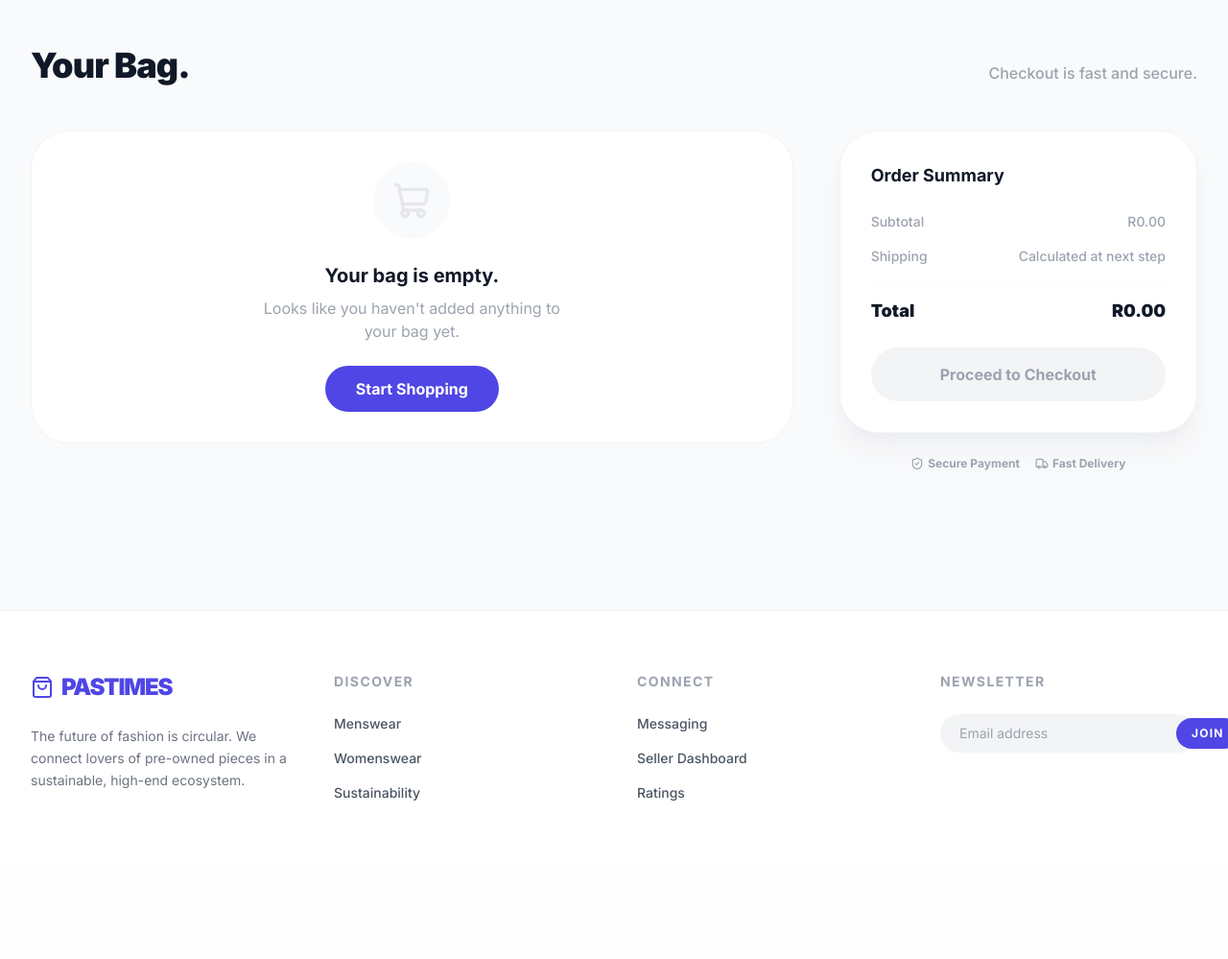
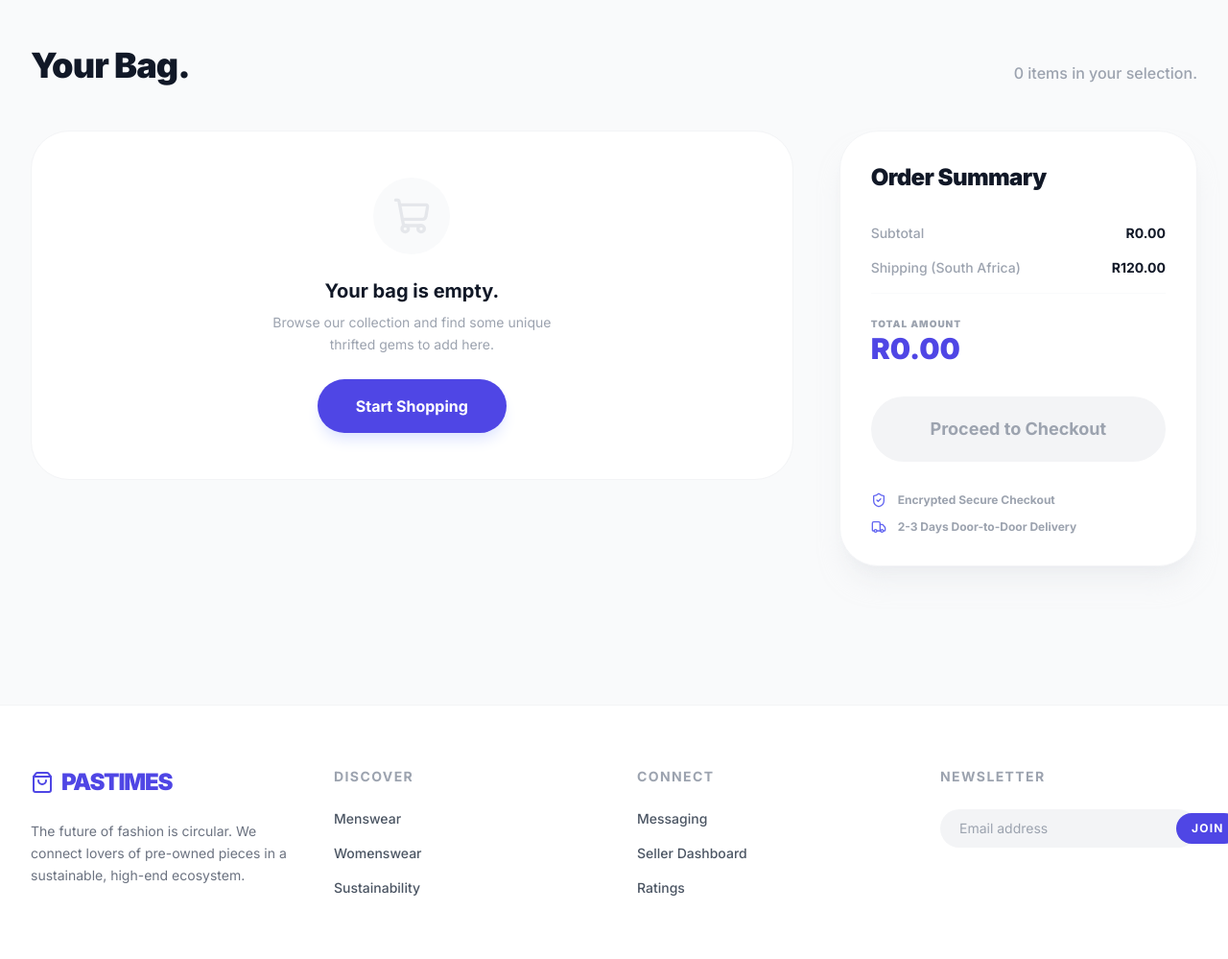
Before and after one commit to RC-WEDE6021-PART-2-AND-PART-3/rc-pta-wede6021-part2-and-3-website-developers, a PHP site: page /cart.php in a window 1280 px wide. Shown: the part 65-1064 px from the top of the page at 96% size. Before the commit the page ends 899 px from the top, so only its background shows below. Run offline with PHP 8.4, Linux system fonts and the light colour scheme; a user stored in the database is signed in; data comes from the database, SQL or seed files in the repository; data that the repository does not hold is empty; some libraries are stand-ins or nearby versions.

Commit message:
Update cart.php

```diff
--- a/cart.php
+++ b/cart.php
@@ -4,6 +4,21 @@ if (!isset($_SESSION['userId'])) {
     header("Location: login.php");
     exit;
 }
+
+$userId = $_SESSION['userId'];
+
+// Remove item logic
+if (isset($_GET['remove'])) {
+    $cartId = intval($_GET['remove']);
+    $conn->query("DELETE FROM carts WHERE cartId = $cartId AND userId = $userId");
+}
+
+$cartSql = "SELECT c.*, p.name, p.price, p.imageUrl, p.brand, p.size FROM carts c
+            JOIN products p ON c.productId = p.productId
+            WHERE c.userId = $userId";
+$cartResult = $conn->query($cartSql);
+
+$subtotal = 0;
 ?>
 <?php include 'header.php'; ?>
 
@@ -11,50 +26,84 @@ if (!isset($_SESSION['userId'])) {
     <div class="space-y-12">
         <div class="flex justify-between items-end">
             <h2 class="text-4xl font-black tracking-tight">Your Bag.</h2>
-            <p class="text-gray-400 font-medium">Checkout is fast and secure.</p>
+            <p class="text-gray-400 font-medium"><?php echo $cartResult->num_rows; ?> items in your selection.</p>
         </div>
 
         <div class="grid lg:grid-cols-3 gap-12">
             <!-- Bag Items -->
             <div class="lg:col-span-2 space-y-4">
-                <div class="bg-white p-8 rounded-[2.5rem] border border-gray-100 text-center space-y-6">
+                <?php if ($cartResult->num_rows > 0): ?>
+                    <?php while($item = $cartResult->fetch_assoc()):
+                        $itemTotal = $item['price'] * $item['quantity'];
+                        $subtotal += $itemTotal;
+                    ?>
+                        <div class="bg-white p-6 rounded-[2rem] border border-gray-100 flex gap-6 items-center">
+                            <div class="w-24 h-24 bg-gray-50 rounded-2xl overflow-hidden shrink-0">
+                                <img src="<?php echo $item['imageUrl']; ?>" class="w-full h-full object-cover">
+                            </div>
+                            <div class="flex-1">
+                                <div class="text-[10px] font-bold text-indigo-600 uppercase tracking-widest"><?php echo $item['brand']; ?></div>
+                                <h3 class="font-bold text-lg text-gray-900"><?php echo $item['name']; ?></h3>
+                                <p class="text-xs text-gray-400 font-medium italic">Size: <?php echo $item['size']; ?></p>
+                            </div>
+                            <div class="text-right space-y-2">
+                                <div class="font-black text-xl text-gray-900">R<?php echo number_format($itemTotal, 2); ?></div>
+                                <div class="flex items-center justify-end gap-3">
+                                    <span class="text-xs font-bold text-gray-400 uppercase">Qty: <?php echo $item['quantity']; ?></span>
+                                    <a href="cart.php?remove=<?php echo $item['cartId']; ?>" class="p-2 bg-red-50 text-red-500 rounded-full hover:bg-red-100 transition-colors">
+                                        <i data-lucide="trash-2" class="w-4 h-4"></i>
+                                    </a>
+                                </div>
+                            </div>
+                        </div>
+                    <?php endwhile; ?>
+                <?php else: ?>
+                    <div class="bg-white p-12 rounded-[2.5rem] border border-gray-100 text-center space-y-6">
                         <div class="w-20 h-20 bg-gray-50 rounded-full mx-auto flex items-center justify-center">
                             <i data-lucide="shopping-cart" class="w-10 h-10 text-gray-200"></i>
                         </div>
                         <div class="space-y-2">
                             <h3 class="text-xl font-bold">Your bag is empty.</h3>
-                        <p class="text-gray-400 max-w-xs mx-auto">Looks like you haven't added anything to your bag yet.</p>
+                            <p class="text-gray-400 max-w-xs mx-auto text-sm leading-relaxed">Browse our collection and find some unique thrifted gems to add here.</p>
                         </div>
-                    <a href="shop.php" class="inline-block bg-indigo-600 text-white px-8 py-3 rounded-full font-bold hover:bg-indigo-700 transition-colors">Start Shopping</a>
+                        <a href="shop.php" class="inline-block bg-indigo-600 text-white px-10 py-4 rounded-full font-bold hover:bg-indigo-700 transition-all shadow-lg shadow-indigo-100">Start Shopping</a>
                     </div>
+                <?php endif; ?>
             </div>
 
             <!-- Summary -->
             <div class="space-y-6">
-                <div class="bg-white p-8 rounded-[2.5rem] border border-gray-100 shadow-xl shadow-gray-200/50 space-y-6">
-                    <h3 class="font-bold text-lg">Order Summary</h3>
-                    <div class="space-y-4 text-sm font-medium">
-                        <div class="flex justify-between text-gray-400">
-                            <span>Subtotal</span>
-                            <span>R0.00</span>
+                <div class="bg-white p-8 rounded-[2.5rem] border border-gray-100 shadow-xl shadow-gray-200/50 space-y-8 sticky top-24">
+                    <h3 class="font-black text-2xl tracking-tight">Order Summary</h3>
+                    <div class="space-y-4">
+                        <div class="flex justify-between text-sm font-medium">
+                            <span class="text-gray-400">Subtotal</span>
+                            <span class="text-gray-900 font-bold">R<?php echo number_format($subtotal, 2); ?></span>
                         </div>
-                        <div class="flex justify-between text-gray-400">
-                            <span>Shipping</span>
-                            <span>Calculated at next step</span>
+                        <div class="flex justify-between text-sm font-medium">
+                            <span class="text-gray-400">Shipping (South Africa)</span>
+                            <span class="text-gray-900 font-bold">R120.00</span>
                         </div>
-                        <div class="pt-4 border-t border-gray-50 flex justify-between text-lg font-black">
-                            <span>Total</span>
-                            <span>R0.00</span>
+                        <div class="pt-6 border-t border-gray-50 flex justify-between items-end">
+                            <div>
+                                <div class="text-[10px] font-black uppercase tracking-widest text-gray-400">Total Amount</div>
+                                <div class="text-3xl font-black text-indigo-600">R<?php echo ($subtotal > 0) ? number_format($subtotal + 120, 2) : '0.00'; ?></div>
                             </div>
                         </div>
-                    <button disabled class="w-full bg-gray-100 text-gray-400 py-4 rounded-full font-bold cursor-not-allowed">
+                    </div>
+
+                    <button <?php echo ($subtotal == 0) ? 'disabled' : ''; ?> class="w-full <?php echo ($subtotal == 0) ? 'bg-gray-100 text-gray-400 cursor-not-allowed' : 'bg-indigo-600 text-white hover:bg-indigo-700 shadow-lg shadow-indigo-100'; ?> py-5 rounded-full font-bold transition-all text-lg">
                         Proceed to Checkout
                     </button>
+
+                    <div class="space-y-3">
+                        <div class="flex items-center gap-3 text-xs font-bold text-gray-400">
+                            <i data-lucide="shield-check" class="w-4 h-4 text-indigo-500"></i> Encrypted Secure Checkout
                         </div>
-
-                <div class="flex items-center gap-4 text-xs font-bold text-gray-400 justify-center">
-                    <div class="flex items-center gap-1"><i data-lucide="shield-check" class="w-3.5 h-3.5"></i> Secure Payment</div>
-                    <div class="flex items-center gap-1"><i data-lucide="truck" class="w-3.5 h-3.5"></i> Fast Delivery</div>
+                        <div class="flex items-center gap-3 text-xs font-bold text-gray-400">
+                            <i data-lucide="truck" class="w-4 h-4 text-indigo-500"></i> 2-3 Days Door-to-Door Delivery
+                        </div>
+                    </div>
                 </div>
             </div>
         </div>
```
Lines whose indentation alone changed are shown as unchanged.
